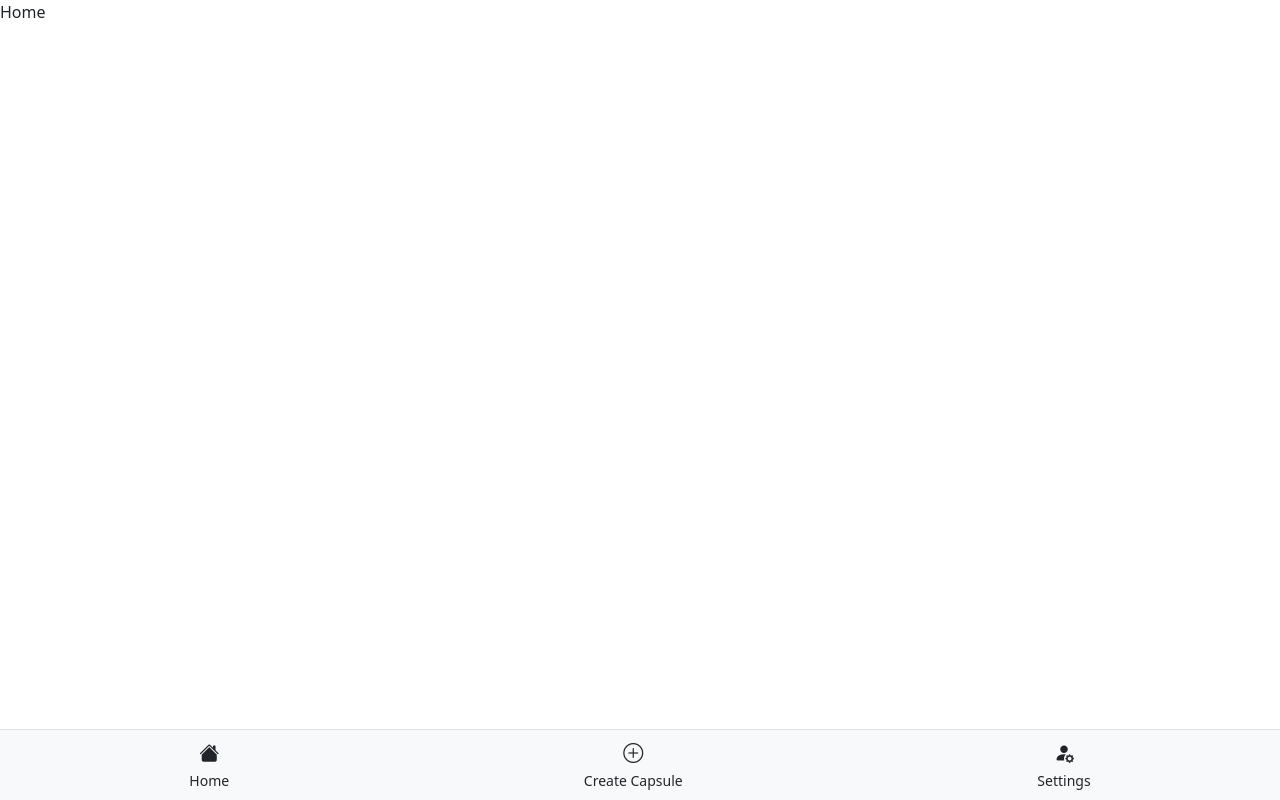
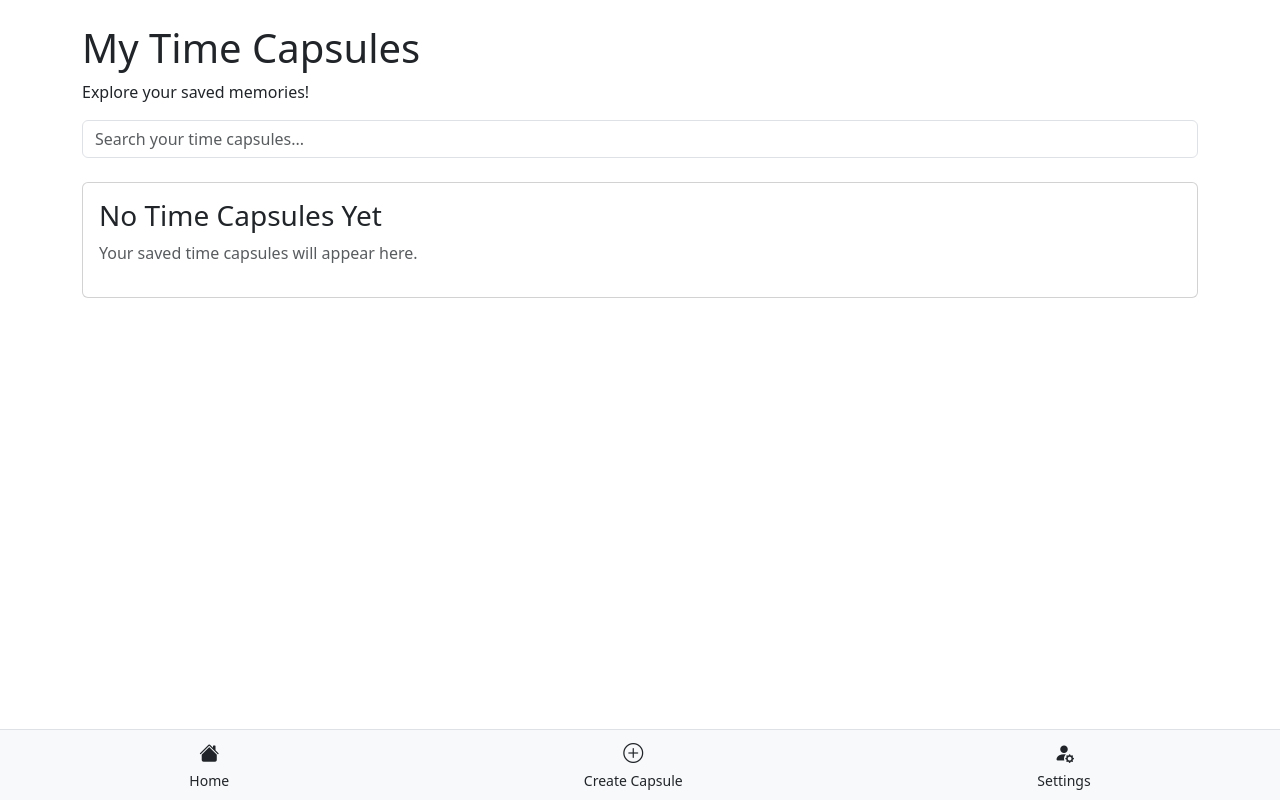
Before and after one commit to YanY213/1800_202630_BBY03, a website built with Vite: page pages/home.html in a window 1280 px wide. Built offline with nearby package versions, Linux system fonts and the light colour scheme.

Commit message:
Add updated homepage to locked capsules branch

```diff
--- a/pages/home.html
+++ b/pages/home.html
@@ -1,5 +1,6 @@
 <!doctype html>
 <html lang="en">
+
 <head>
   <title>Time Capsule App</title>
   <meta name="comp1800 template" content="My 1800 App" />
@@ -10,16 +11,10 @@
 
   <!-- Other libraries go here -->
   <!-- Bootstrap CSS -->
-    <link
-      href="https://cdn.jsdelivr.net/npm/bootstrap@5.3.3/dist/css/bootstrap.min.css"
-      rel="stylesheet"
-    />
+  <link href="https://cdn.jsdelivr.net/npm/bootstrap@5.3.3/dist/css/bootstrap.min.css" rel="stylesheet" />
 
   <!-- Bootstrap Icons -->
-    <link
-      rel="stylesheet"
-      href="https://cdn.jsdelivr.net/npm/bootstrap-icons@1.11.3/font/bootstrap-icons.min.css"
-    />
+  <link rel="stylesheet" href="https://cdn.jsdelivr.net/npm/bootstrap-icons@1.11.3/font/bootstrap-icons.min.css" />
 
   <!-- Web Components for shared navbar and footer layout -->
   <script type="module" src="/src/components/site-navbar.js"></script>
@@ -33,11 +28,45 @@
 
   <site-navbar></site-navbar>
   <!-- Main content goes here -->
-    <p>Home</p>
+
+  <div class="container py-4">
+
+    <!-- Homepage Title -->
+    <h1>My Time Capsules</h1>
+    <p>Explore your saved memories!</p>
+
+    <!-- Search Bar -->
+    <input type="search" class="form-control" id="searchbar" placeholder="Search your time capsules...">
+
+    <!-- Time Capsule Cards -->
+    <div id="capsule-list">
+
+      <!-- Time capsule cards will appear here -->
+
+    </div>
+
+    <!-- Empty List Message -->
+
+<!-- Empty List Message -->
+<div class="card mt-4">
+    <div class="card-body">
+        <div id="empty-message">
+            <h3 class="card-title">No Time Capsules Yet</h3>
+            <p class="text-muted">
+                Your saved time capsules will appear here.
+            </p>
+        </div>
+    </div>
+</div>
+
+
 
     <!---------------------------------------------->
     <!-- Your own JavaScript functions go here    -->
     <!---------------------------------------------->
     <!-- Link to scripts of your own -->
+
+  </div>
 </body>
+
 </html>
```
Lines whose indentation alone changed are shown as unchanged.
